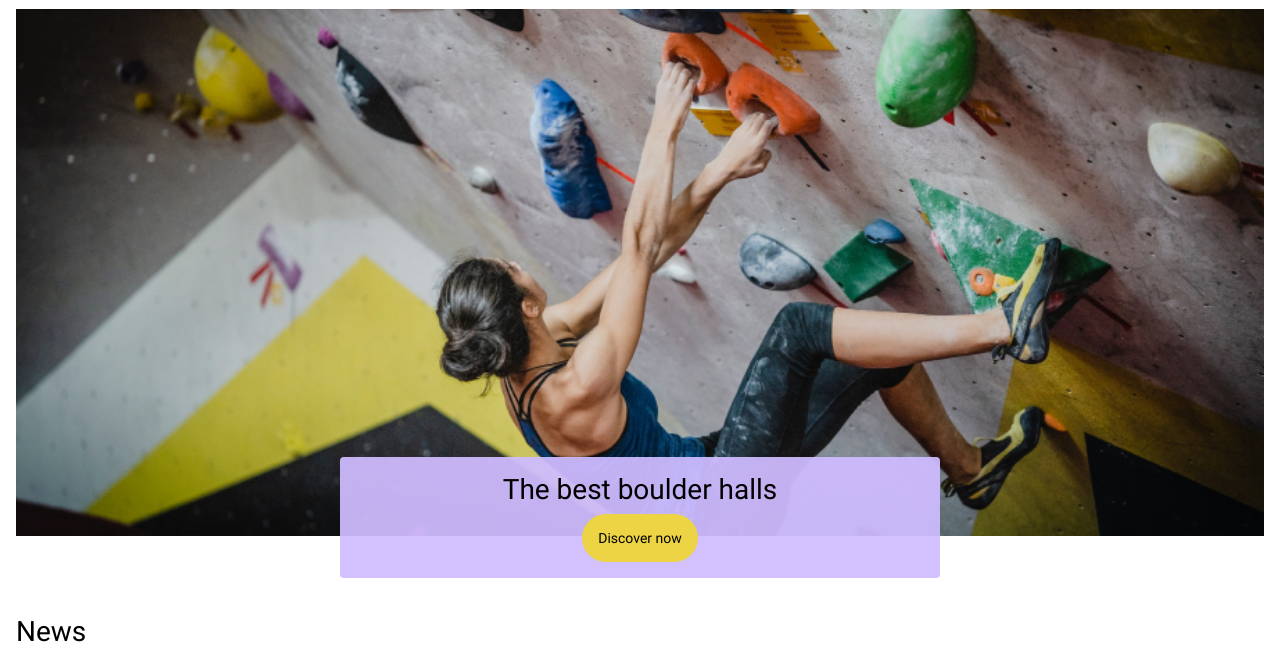
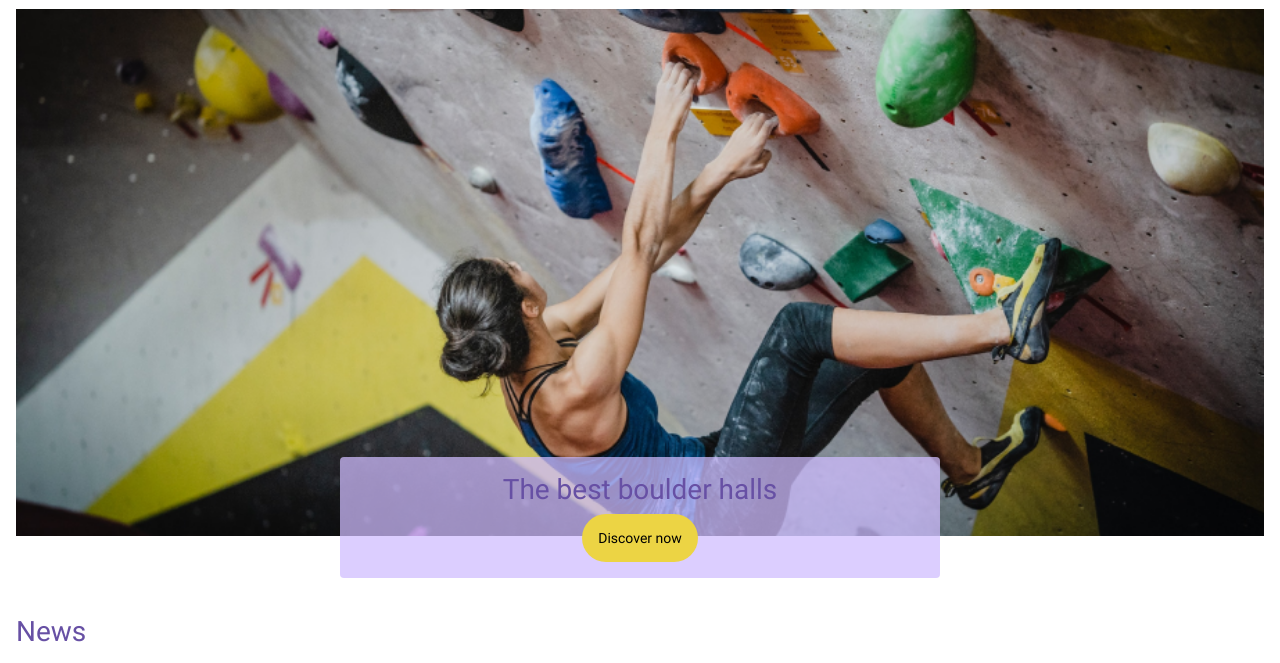
Before and after one commit to karstenlenz/a11y-fails, a plain HTML site: page index.html in a window 1280 px wide. Shown: the part 59-722 px from the top of the page. Drawn offline with Linux system fonts and the light colour scheme.

Commit message:
Change teaser background color to make contrast worse

```diff
--- a/styles.css
+++ b/styles.css
@@ -51,6 +51,7 @@ body {
 }
 
 .headline-2 {
+    color: var(--dark-purple);
     font-size: 28px;
     font-weight: normal;
 }
@@ -158,7 +159,7 @@ main {
 
 .teaser-text {
     align-items: center;
-    background-color: #cfbcffee;
+    background-color: #cfbcffbb;
     border-radius: 4px;
     color: black;
     display: flex;
```
